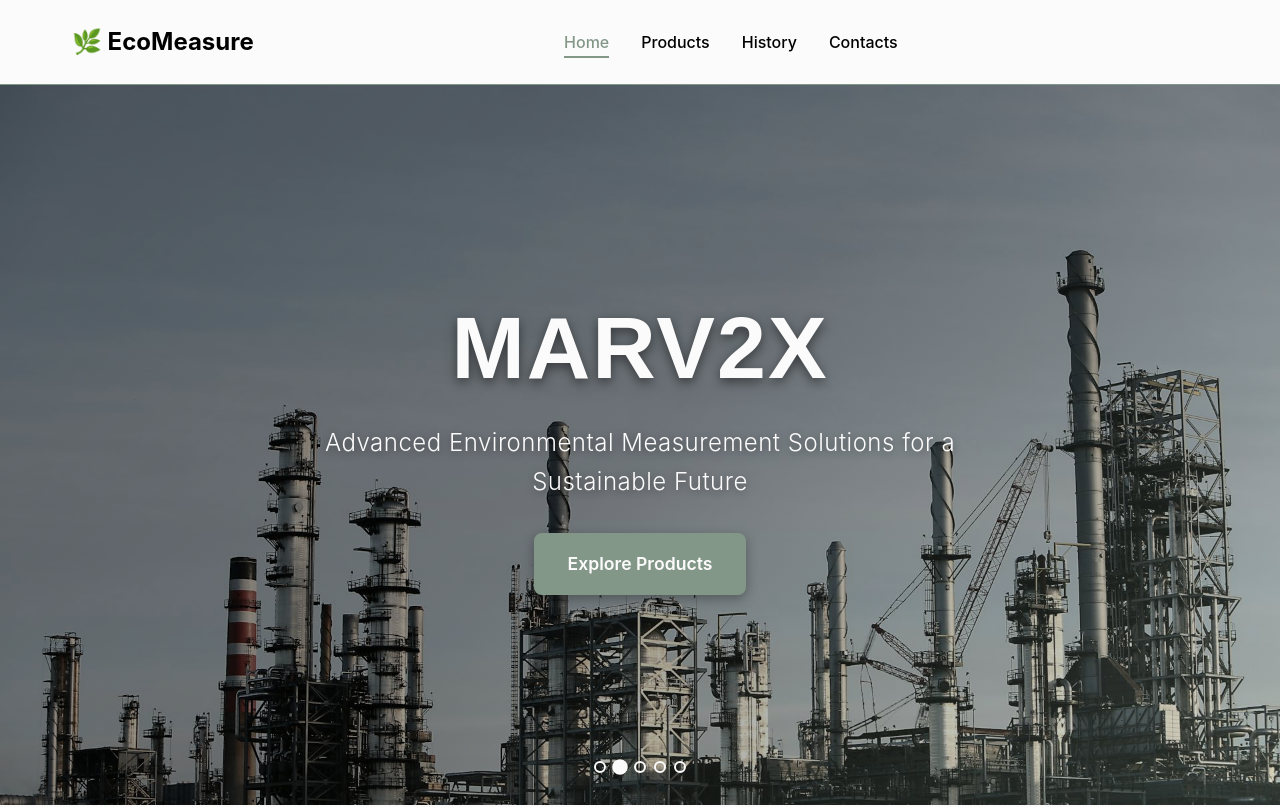
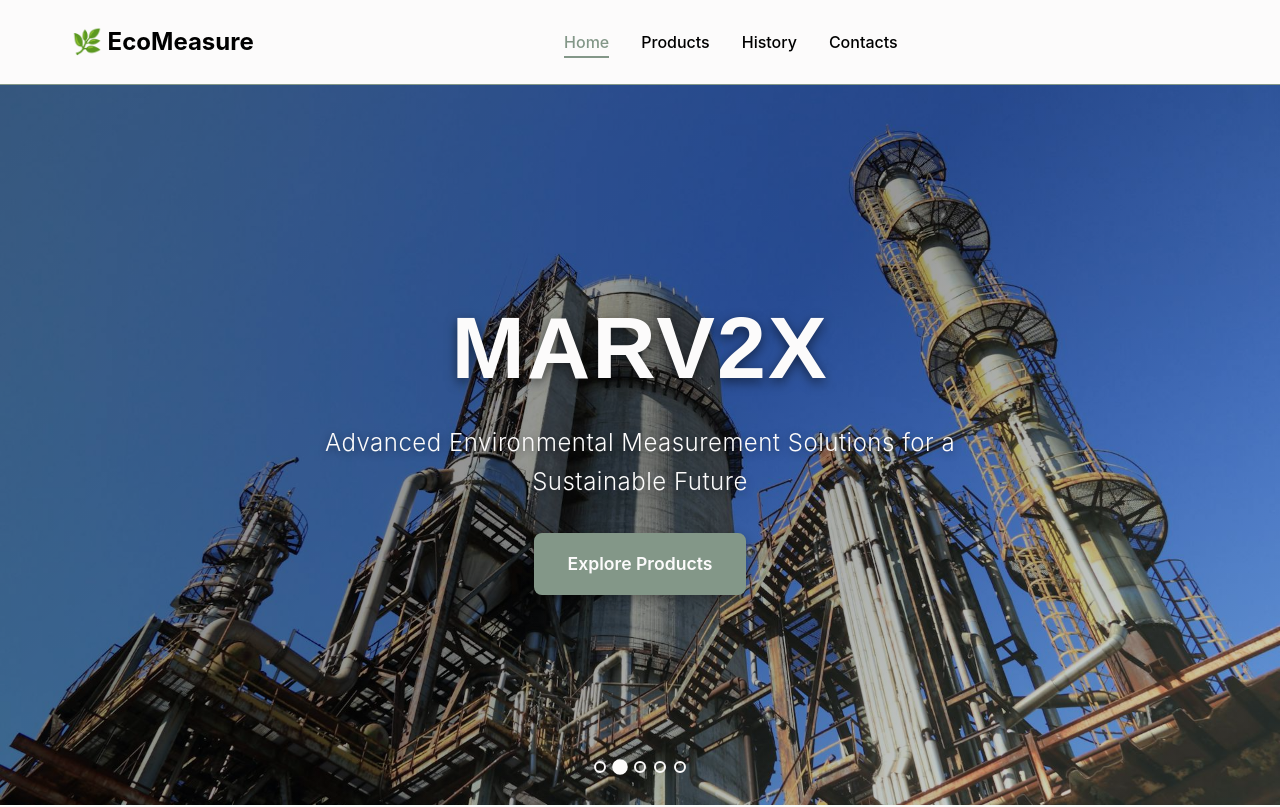
Before and after one commit to AndriyTkh/marv2x, a Next.js app: page / in a window 1280 px wide. Shown: the top 807 px of the page. Built offline with nearby package versions, Linux system fonts and the light colour scheme.

Commit message:
fixed absolute pos of hero

```diff
--- a/components/Hero/Hero.module.css
+++ b/components/Hero/Hero.module.css
@@ -19,14 +19,20 @@
 }
 
 .imageWrapper {
-  position: relative;
+  position: absolute;
   width: 100%;
   height: 100%;
+  opacity: 1;
+  transition: opacity 0.25s ease-in-out;
+}
+.imageWrapper.hidden {
+  opacity: 0;
 }
 
 .backgroundImage {
   object-fit: cover;
   object-position: center;
+  z-index: 1;
   animation: fadeInImage var(--transition-medium) ease-in-out forwards;
 }
 
--- a/components/Hero/Hero.tsx
+++ b/components/Hero/Hero.tsx
@@ -19,7 +19,9 @@ export default function Hero() {
 
   useEffect(() => {
     const interval = setInterval(() => {
-      setCurrentImageIndex((prev) => (prev + 1) % images.length);
+      setCurrentImageIndex((prev) => {
+        return (prev + 1) % images.length;
+      });
     }, 5000); // Change image every 5 seconds
 
     return () => clearInterval(interval);
@@ -29,10 +31,11 @@ export default function Hero() {
     <section className={styles.hero}>
       {/* Background Image with Overlay */}
       <div className={styles.backgroundContainer}>
-        {images.map((image, index) => (
+        {images.map((image, index) => {
+          return (
             <div
               key={image}
-            className={`${styles.imageWrapper} ${index === currentImageIndex ? styles.active : ''}`}
+              className={`${styles.imageWrapper} ${index !== currentImageIndex ? styles.hidden : ''}`}
             >
               <Image
                 src={image}
@@ -40,10 +43,11 @@ export default function Hero() {
                 fill
                 priority={index === currentImageIndex}
                 quality={85}
-              className={styles.backgroundImage}
+                className={`${styles.backgroundImage}`}
               />
             </div>
-        ))}
+          );
+        })}
         <div className={styles.overlay} />
       </div>
 
```
Lines whose indentation alone changed are shown as unchanged.
